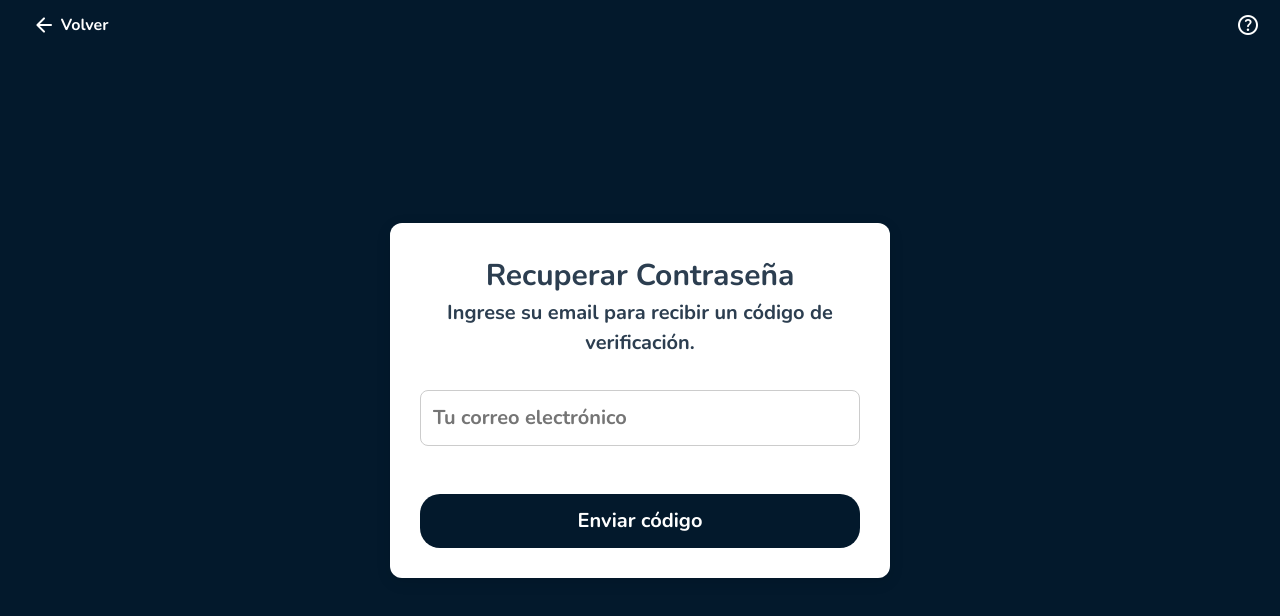
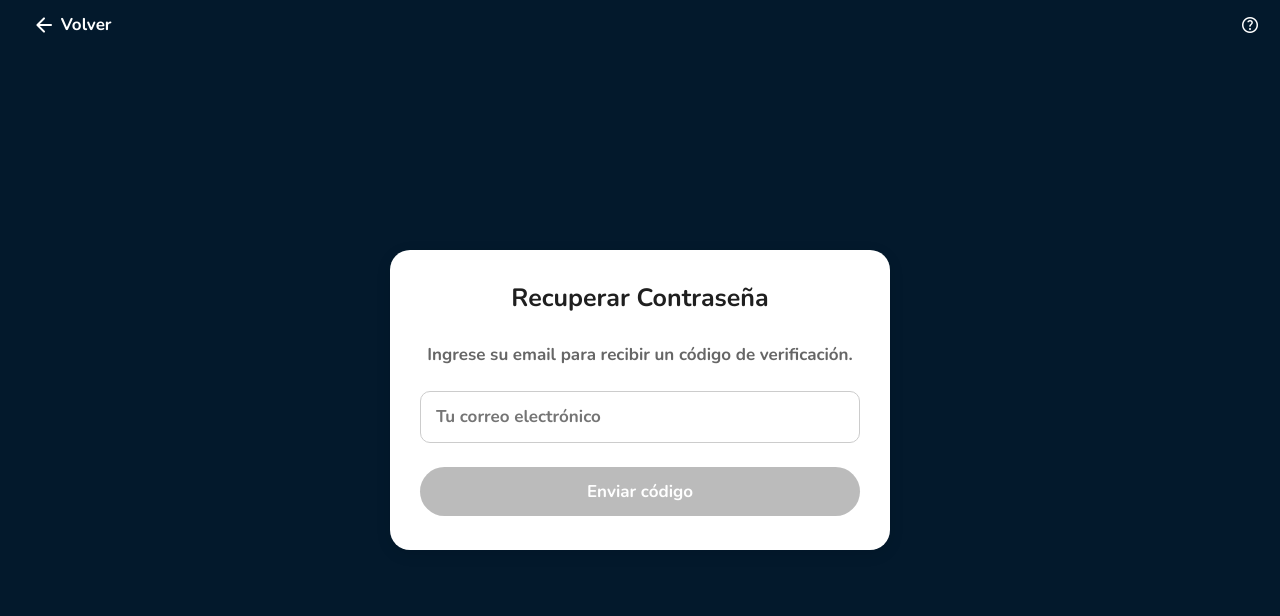
Before and after one commit to Lchiossone2004/TP_HCI, a Vue app in the folder tp-hci-g3/: page /passwordRecovery in a window 1280 px wide. Shown: the top 616 px of the page. Built offline with nearby package versions, Linux system fonts and the light colour scheme.

Commit message:
recover password works

```diff
--- a/tp-hci-g3/src/pages/Auth/PasswordRecoveryPage.vue
+++ b/tp-hci-g3/src/pages/Auth/PasswordRecoveryPage.vue
@@ -10,29 +10,66 @@
     <div class="reset-container">
       <h2>Recuperar Contraseña</h2>
 
-
+      <!-- Paso 1: Solicitar email -->
       <div v-if="step === 1">
         <p>Ingrese su email para recibir un código de verificación.</p>
-        <input type="email" v-model="email" placeholder="Tu correo electrónico" required />
-        <button @click="sendCode">Enviar código</button>
+        <div class="input-container">
+          <input
+            type="email"
+            v-model="email"
+            placeholder="Tu correo electrónico"
+            :class="{ 'input-error': emailError }"
+            @input="validateEmail"
+            required
+          />
+          <p v-if="emailError" class="error-message">{{ emailError }}</p>
+        </div>
+        <button @click="sendCode" :disabled="!isValidEmail">Enviar código</button>
       </div>
 
-
+      <!-- Paso 2: Ingresar código y nueva contraseña -->
       <div v-if="step === 2">
         <p>Ingrese el código recibido y su nueva contraseña</p>
-        <input type="text" v-model="code" placeholder="Código de verificación" required />
-        <input type="password" v-model="newPassword" placeholder="Nueva contraseña" required />
-        <button @click="resetPassword">Actualizar contraseña</button>
+        <div class="input-container">
+          <input
+            type="text"
+            v-model="code"
+            placeholder="Código de verificación"
+            :class="{ 'input-error': codeError }"
+            @input="clearCodeError"
+            required
+          />
+          <p v-if="codeError" class="error-message">{{ codeError }}</p>
         </div>
 
+        <div class="input-container">
+          <input
+            :type="showPassword ? 'text' : 'password'"
+            v-model="newPassword"
+            placeholder="Nueva contraseña"
+            :class="{ 'input-error': passwordError }"
+            @input="validatePassword"
+            required
+          />
+          <span
+            class="material-symbols-rounded password-toggle"
+            @click="togglePasswordVisibility"
+          >
+            {{ showPassword ? 'visibility' : 'visibility_off' }}
+          </span>
+          <p v-if="passwordError" class="error-message">{{ passwordError }}</p>
+        </div>
+        <button @click="resetPassword" :disabled="!isValidReset">Actualizar contraseña</button>
+      </div>
 
+      <!-- Paso 3: Confirmación de éxito -->
       <div v-if="step === 3">
         <p class="success">¡Contraseña actualizada con éxito!</p>
         <button @click="$router.push('/')">Volver al inicio de sesión</button>
       </div>
 
-
-      <p v-if="error" class="error">{{ error }}</p>
+      <!-- Mensaje general de error -->
+      <p v-if="generalError" class="error">{{ generalError }}</p>
     </div>
   </div>
 </template>
@@ -40,7 +77,6 @@
 <script>
 import { useUserStore } from '@/stores/UserStore';
 import { useRouter, useRoute } from 'vue-router'
-
 
 export default {
   setup() {
@@ -66,28 +102,123 @@ export default {
       code: '',
       newPassword: '',
       step: 1,
-      error: ''
+      emailError: '',
+      codeError: '',
+      passwordError: '',
+      generalError: '',
+      showPassword: false
     };
   },
-  methods: {
-    async sendCode() {
-    const userStore = useUserStore();
-    this.error = ''; // Limpiar error anterior
-    const success = await userStore.sendRecoveryCode(this.email);
-    if (success) {
-      this.step = 2;
-    } else {
-      this.error = 'No se pudo enviar el código. Verificá el correo ingresado.';
+  computed: {
+    isValidEmail() {
+      return this.email && !this.emailError;
+    },
+    isValidReset() {
+      return this.code && this.newPassword && !this.codeError && !this.passwordError;
     }
   },
+  methods: {
+    togglePasswordVisibility() {
+      this.showPassword = !this.showPassword;
+    },
+
+    validateEmail() {
+      this.emailError = '';
+      this.generalError = '';
+
+      if (!this.email.trim()) {
+        this.emailError = 'El email es obligatorio';
+        return;
+      }
+
+      // Validar formato de email
+      const emailRegex = /^[^\s@]+@[^\s@]+\.[^\s@]+$/;
+      if (!emailRegex.test(this.email)) {
+        this.emailError = 'Ingrese un correo electrónico válido';
+      }
+    },
+
+    clearCodeError() {
+      this.codeError = '';
+      this.generalError = '';
+
+      if (!this.code.trim()) {
+        this.codeError = 'El código es obligatorio';
+      }
+    },
+
+    validatePassword() {
+      this.passwordError = '';
+      this.generalError = '';
+
+      if (!this.newPassword) {
+        this.passwordError = 'La contraseña es obligatoria';
+        return;
+      }
+
+      if (this.newPassword.length < 10) {
+        this.passwordError = 'La contraseña debe tener al menos 10 caracteres';
+      }
+    },
+
+    async sendCode() {
+      // Validar campos
+      this.validateEmail();
+      if (this.emailError) return;
+
+      // Limpiar errores previos
+      this.generalError = '';
+
+      try {
+        const userStore = useUserStore();
+        const result = await userStore.sendRecoveryCode(this.email);
+
+        // Si llegamos aquí, el código fue enviado exitosamente
+        this.step = 2;
+      } catch (error) {
+        console.error('Error completo al solicitar código:', error);
+
+        // Manejar los distintos tipos de error
+        if (error.message === 'email_not_found') {
+          this.generalError = 'El email no existe en nuestra base de datos. Intente de nuevo.';
+        } else if (error.message === 'network_error') {
+          this.generalError = 'Error de conexión. Por favor, verifica tu conexión a internet.';
+        } else if (error.message && error.message.includes('401')) {
+          this.generalError = 'El email no existe en nuestra base de datos. Intente de nuevo.';
+        } else if (error.message && error.message.includes('404')) {
+          this.generalError = 'El email no existe en nuestra base de datos. Intente de nuevo.';
+        } else {
+          this.generalError = 'No se pudo enviar el código. Intente nuevamente más tarde.';
+        }
+      }
+    },
+
     async resetPassword() {
+      // Validar campos
+      this.clearCodeError();
+      this.validatePassword();
+
+      if (!this.code.trim()) {
+        this.codeError = 'El código es obligatorio';
+      }
+
+      if (this.codeError || this.passwordError) return;
+
+      // Limpiar errores previos
+      this.generalError = '';
+
+      try {
         const userStore = useUserStore();
-    this.error = ''; // Limpiar error anterior
         const success = await userStore.changePassword(this.code, this.newPassword);
+
         if (success) {
           this.step = 3;
         } else {
-      this.error = 'El código es inválido o hubo un error al actualizar la contraseña.';
+          this.generalError = 'El código es inválido o hubo un error al actualizar la contraseña.';
+        }
+      } catch (error) {
+        console.error('Error al resetear contraseña:', error);
+        this.generalError = 'Error al actualizar la contraseña. Verifique el código e intente nuevamente.';
       }
     }
   }
@@ -144,17 +275,19 @@ export default {
 }
 
 .icon {
-  cursor: default;
+  cursor: pointer;
   color: white;
+  font-size: var(--icon-little);
 }
 
 .page-background {
   min-height: 100vh;
-  background-color: #03192c;
+  background-color: var(--dark-blue);
   display: flex;
   justify-content: center;
   align-items: center;
   padding: 20px;
+  font-family: 'Nunito', sans-serif;
 }
 
 .reset-container {
@@ -162,48 +295,114 @@ export default {
   min-height: 300px;
   width: 100%;
   padding: 30px;
-  border-radius: 12px;
+  border-radius: var(--general-radius);
   background-color: #fff;
   box-shadow: 0 4px 15px rgba(0,0,0,0.1);
   text-align: center;
-  font-size: 20px;
+  font-size: var(--font-text);
+}
+
+.reset-container h2 {
+  font-size: var(--font-title);
+  color: var(--black-text);
+  margin-bottom: 1.5rem;
+}
+
+.reset-container p {
+  color: var(--dark-grey-text);
+  margin-bottom: 1.5rem;
+}
+
+.input-container {
+  position: relative;
+  margin-bottom: 1.5rem;
 }
 
 input {
   display: block;
   width: 100%;
-  padding: 12px;
-  margin: 10px 0;
+  padding: 12px 15px;
   border: 1px solid #ccc;
-  border-radius: 8px;
-  margin-top: 2rem;
-  margin-bottom: 3rem;
+  border-radius: var(--icon-radius);
+  font-size: var(--font-text);
+  background-color: var(--white-inputs);
+  transition: border 0.2s ease-in-out;
+}
+
+input:focus {
+  border-color: var(--blue-link);
+  outline: none;
+}
+
+.input-error {
+  border-color: var(--red-error-message);
+}
+
+.error-message {
+  color: var(--red-error-message);
+  font-size: var(--font-mini);
+  margin-top: 0.3rem;
+  text-align: left;
+  font-weight: normal;
+}
+
+.password-toggle {
+  position: absolute;
+  right: 10px;
+  top: 50%;
+  transform: translateY(-50%);
+  color: var(--dark-grey-text);
+  cursor: pointer;
+  font-size: var(--icon-little);
 }
 
 button {
   width: 100%;
   padding: 12px;
-  background-color: #03192c;
+  background-color: var(--blue-button);
   color: white;
   font-weight: bold;
   border: none;
-  border-radius: 20px;
+  border-radius: var(--button-radius);
   cursor: pointer;
+  font-size: var(--font-text);
+  transition: background-color 0.3s ease;
 }
 
 button:hover {
-  background-color: #0056b3;
+  background-color: var(--blue-button-hover);
+}
+
+button:disabled {
+  background-color: var(--light-grey);
+  cursor: not-allowed;
 }
 
 .error {
-  color: red;
-  margin-top: 10px;
+  color: var(--red-error-message);
+  margin-top: 1rem;
+  font-size: var(--font-text);
 }
 
 .success {
-  color: green;
+  color: var(--green);
   font-weight: bold;
-  margin-top: 3rem;
-  margin-bottom: 3rem;
+  margin: 2rem 0;
+  font-size: var(--font-subtitle);
+}
+
+@media (max-width: 768px) {
+  .reset-container {
+    padding: 20px;
+  }
+
+  .reset-container h2 {
+    font-size: calc(var(--font-title) * 0.9);
+  }
+
+  button {
+    padding: 10px;
+    font-size: calc(var(--font-text) * 0.9);
+  }
 }
 </style>
--- a/tp-hci-g3/src/stores/UserStore.js
+++ b/tp-hci-g3/src/stores/UserStore.js
@@ -96,6 +96,7 @@ export const useUserStore = defineStore('user', () => {
           throw error;
         }
       }
+
   async function sendRecoveryCode(email) {
     try {
       const response = await fetch(`http://localhost:8080/api/user/reset-password?email=${email}`, {
@@ -105,15 +106,36 @@ export const useUserStore = defineStore('user', () => {
         },
       });
 
+      // Capturar el cuerpo de la respuesta para análisis
+      const responseText = await response.text();
+      console.log('Respuesta completa reset-password:', responseText);
+
       if (!response.ok) {
-            console.error(`Error sending code: ${response.status}`);
-            return false;
+        // Analizar la respuesta para determinar el tipo de error
+        if (response.status === 404 ||
+            response.status === 401 ||
+            responseText.includes('not found') ||
+            responseText.includes('doesn\'t exist') ||
+            responseText.includes('no existe') ||
+            responseText.includes('not registered') ||
+            responseText.includes('invalid')) {
+          throw new Error('email_not_found');
         }
 
+        throw new Error(`Error al enviar código: ${response.status}`);
+      }
+
+      // Si llegamos aquí, todo está bien
       return true;
     } catch (error) {
       console.error('Error en sendRecoveryCode:', error);
-          return false;
+
+      // Asegurarse de que los errores de red también se manejen como corresponde
+      if (error.message === 'Failed to fetch' || !navigator.onLine) {
+        throw new Error('network_error');
+      }
+
+      throw error; // Propagar el error para manejar los mensajes en el componente
     }
   }
 
@@ -193,15 +215,23 @@ export const useUserStore = defineStore('user', () => {
           },
         });
 
+        // Incluso si la API devuelve un error, podemos intentar
+        // determinar si el problema es que la cuenta ya está verificada
         if (!response.ok) {
-          console.error(`Error reenviando verificación: ${response.status}`);
+          const errorText = await response.text();
+          console.error(`Error reenviando verificación: ${response.status} - ${errorText}`);
+
+          if (errorText.includes('already verified') || errorText.includes('not found')) {
+            throw new Error('account_already_verified');
+          }
+
           return false;
         }
 
         return true;
       } catch (error) {
         console.error('Error al reenviar el email:', error);
-        return false;
+        throw error;
       }
     }
 
```
Also changed, not shown: tp-hci-g3/src/components/Auth/RegisterForm.vue (+33 -25 lines), 1 other file (tests, documents, lock files or other folders). Lines whose indentation alone changed are shown as unchanged.
